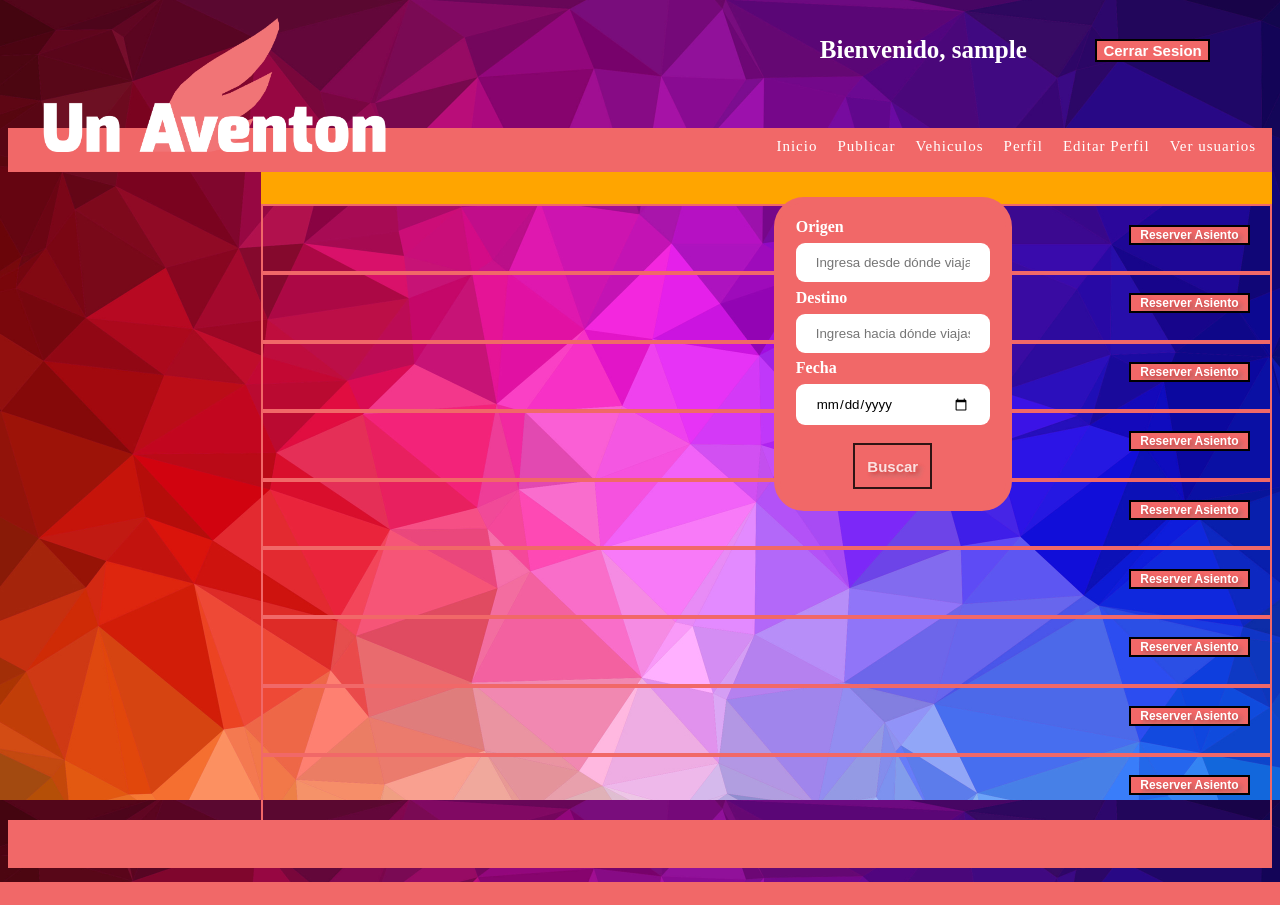
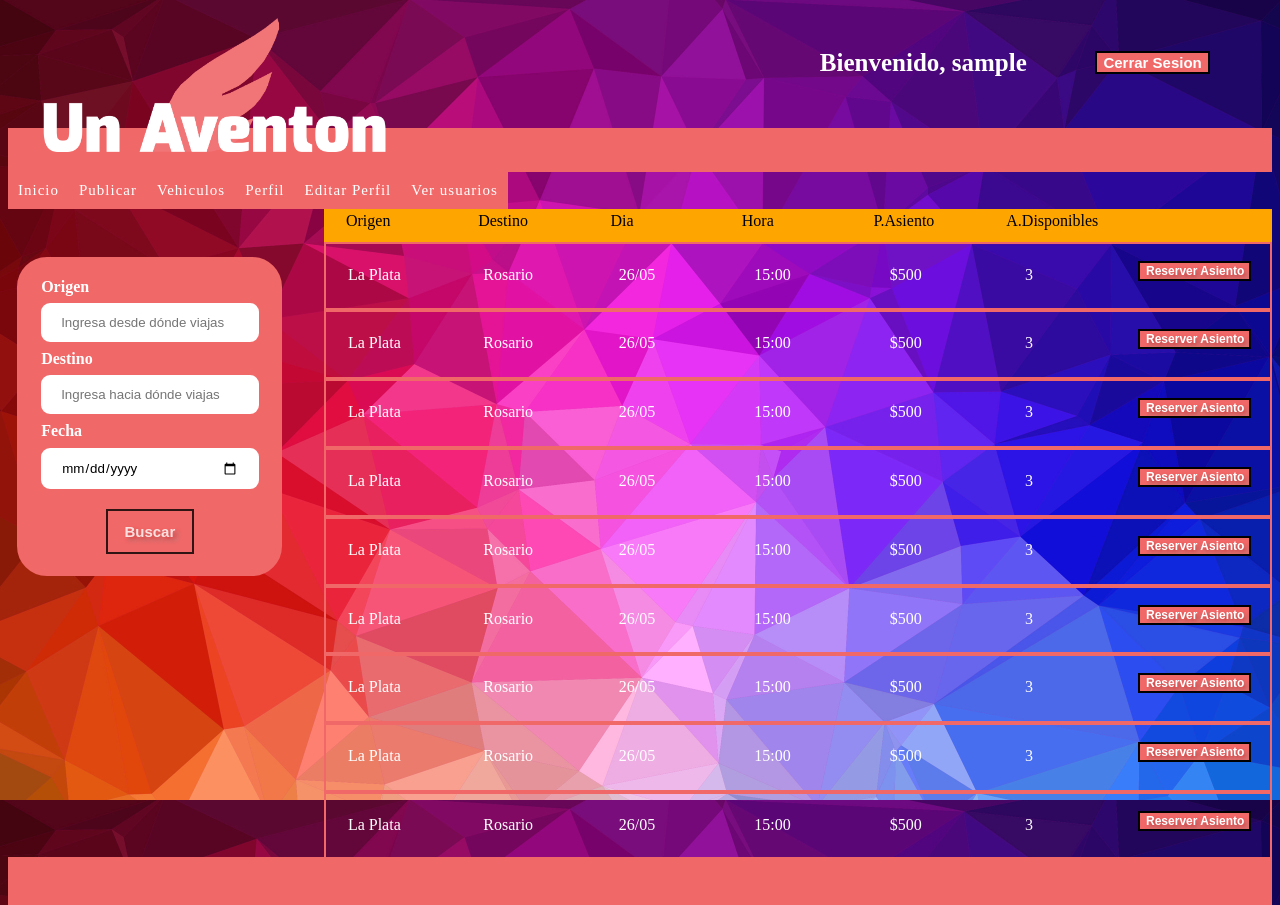
Before and after one commit to BelenEcheverria/unAventonApp, a PHP site: page /Inicio.php in a window 1280 px wide. Before the commit the page ends 882 px from the top, so only its background shows below. Run offline with PHP 8.4, Linux system fonts and the light colour scheme; a user stored in the database is signed in.

Commit message:
Caja de busqueda compartamiento inapropiado dependiendo del zoom,fixed

```diff
--- a/MenuBarra.php
+++ b/MenuBarra.php
@@ -1,14 +1,15 @@
 <div class="ArreglarFondoMenuBarra">
-	<div class="menuBarra" style="width:100%">
+	<div class="menuBarra">
 		<ul>
 			<li><a href="Inicio.php">Inicio</a></li>
 			<li><a href="PublicarViaje.php">Publicar</a></li>
 			<li><a href="#">Vehiculos</a>
 				<ul>
-				<li><a href="#">Agregar</a></li>
-				<li><a href="#">Modificar</a></li>
-				<li><a href="#">Borrar</a></li>
-			</ul>
+					<li><a href="#">Mis vehiculos</a></li>
+					<li><a href="#">Agregar</a></li>
+					<li><a href="#">Modificar</a></li>
+					<li><a href="#">Borrar</a></li>
+				</ul>
 			</li>
 			<li><a href="#">Perfil</a></li>
 			<li><a href="#">Editar Perfil</a></li>
--- a/estilos.css
+++ b/estilos.css
@@ -210,18 +210,20 @@
 	background-color:blue;
 }
 .CajaMenuBusqueda {
-	margin-top:10%;
+	margin-top:15%;
 	margin-left:3%;
 	margin-right:3%;
 	background-color:#F16868;
 	border:6px solid #F16868;
 	border-radius:30px;
+	width:80%;
+	float:left;
 }
 .CajaNombreYCierreSesion {
 	width:35%;
 	float:right;
 	margin-right:2%;
-	margin-top:2%;
+	margin-top:3%;
 }
 .CajaPaginacion{
 	background-color: black;
@@ -361,7 +363,7 @@
 }
 .Menu {
 	float:left;
-	width:20%;
+	width:25%;
 	height:100%;
 }
 .NombreYApellido {
@@ -377,9 +379,9 @@
     display: inline-block;
 }
 .ParteViajes {
-	width:80%;
+	width:75%;
 	height:100%;
-	margin-left:20%;
+	float:left;
 }
 
 .ParteViajesDeAUno {
@@ -441,6 +443,7 @@
     margin:0;
     padding:0;
 	width:100%;
+	float:left;
 }
 
 .menuBarra ul a {
```
